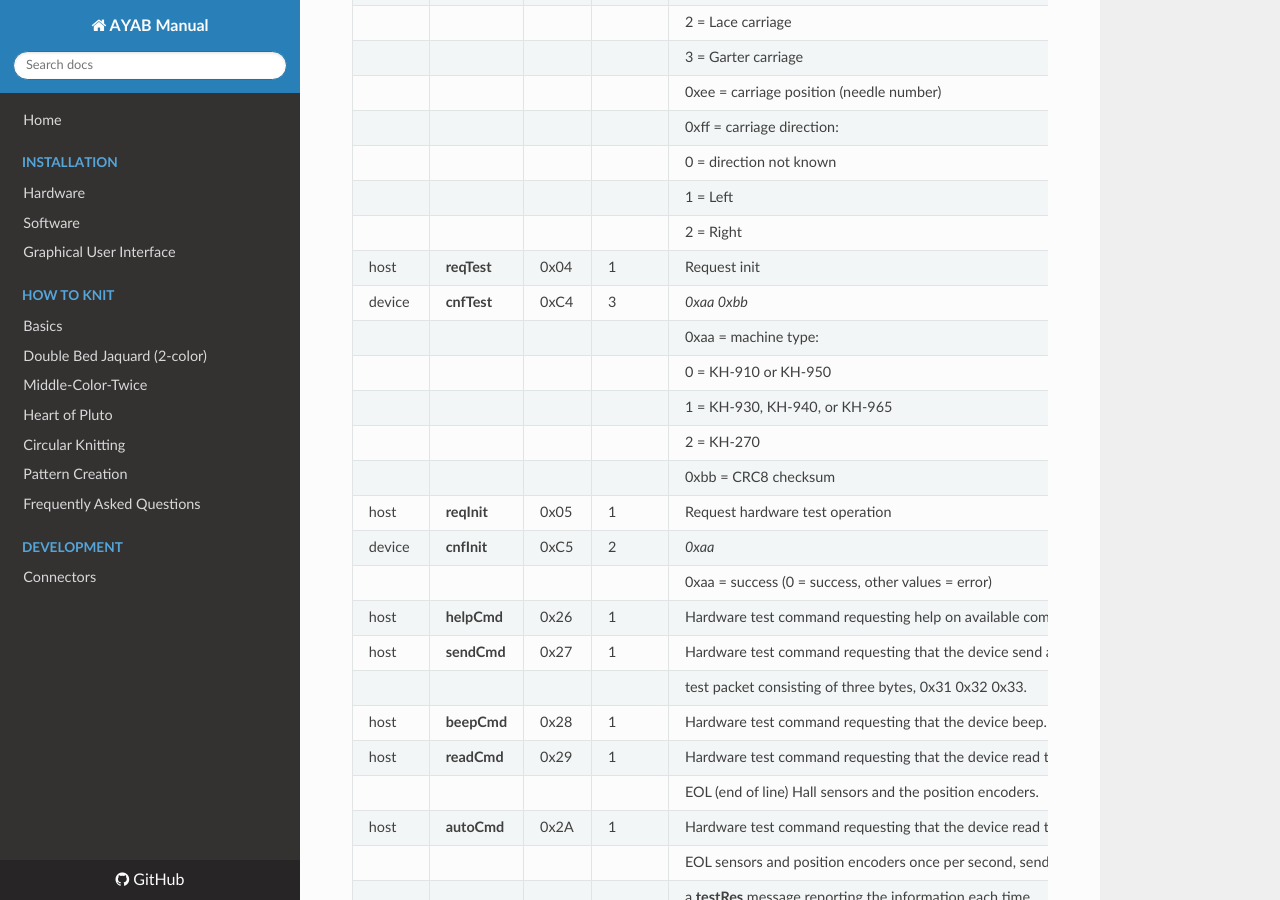
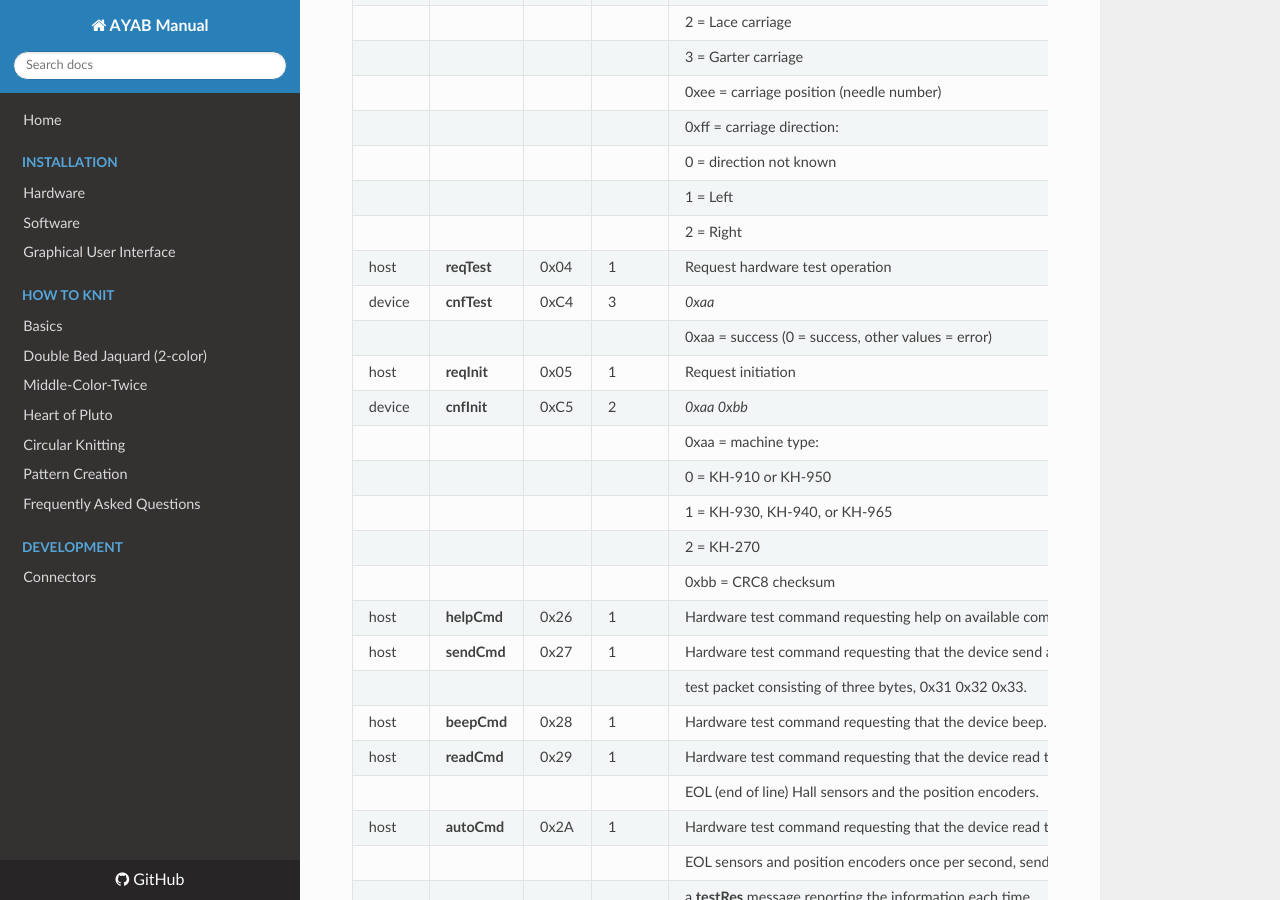
Before and after one commit to AllYarnsAreBeautiful/ayab-manual, an MkDocs documentation site: the page built from docs/API.md, in a window 1280 px wide and 900 px high, scrolled down 2903 px. Built offline with MkDocs 1.6.1, drawn with Linux system fonts in a browser that asks for light colours; nearby versions of some CDN libraries; comment, search, counter and statistics services are not loaded.

```diff
--- a/docs/API.md
+++ b/docs/API.md
@@ -106,16 +106,16 @@ bytes are required by the SLIP protocol are not included in the message length.
 |          |              |      |        |     0 = direction not known                                  |
 |          |              |      |        |     1 = Left                                                 |
 |          |              |      |        |     2 = Right                                                |
-| host     | **reqTest**  | 0x04 | 1      | Request init                                                 |
-| device   | **cnfTest**  | 0xC4 | 3      | *0xaa 0xbb*                                                  |
+| host     | **reqTest**  | 0x04 | 1      | Request hardware test operation                              |
+| device   | **cnfTest**  | 0xC4 | 3      | *0xaa*                                                       |
+|          |              |      |        | 0xaa = success (0 = success, other values = error)           |
+| host     | **reqInit**  | 0x05 | 1      | Request initiation                                           |
+| device   | **cnfInit**  | 0xC5 | 2      | *0xaa 0xbb*                                                  |
 |          |              |      |        | 0xaa = machine type:                                         |
 |          |              |      |        |     0 = KH-910 or KH-950                                     |
 |          |              |      |        |     1 = KH-930, KH-940, or KH-965                            |
 |          |              |      |        |     2 = KH-270                                               |
 |          |              |      |        | 0xbb = CRC8 checksum                                         |
-| host     | **reqInit**  | 0x05 | 1      | Request hardware test operation                              |
-| device   | **cnfInit**  | 0xC5 | 2      | *0xaa*                                                       |
-|          |              |      |        | 0xaa = success (0 = success, other values = error)           |
 | host     | **helpCmd**  | 0x26 | 1      | Hardware test command requesting help on available commands. |
 | host     | **sendCmd**  | 0x27 | 1      | Hardware test command requesting that the device send a      |
 |          |              |      |        | test packet consisting of three bytes, 0x31 0x32 0x33.       |
```
